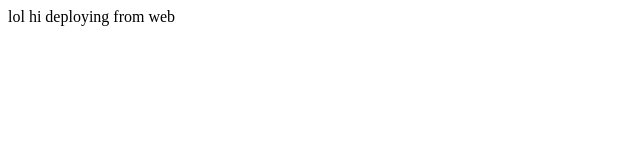
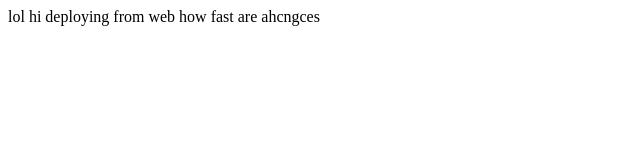
Before and after one commit to CorboLabs/3DStereogramViewer, a plain HTML site: page index.html in a window 1280 px wide. Shown: the whole page, without its empty margins (0-640 px from the left). Drawn offline with Linux system fonts and the light colour scheme.

Commit message:
Update index.html

```diff
--- a/index.html
+++ b/index.html
@@ -3,6 +3,6 @@
 
 </head>
 <body>
-    lol hi deploying from web
+    lol hi deploying from web how fast are ahcngces
 </body>
 </html>
```
